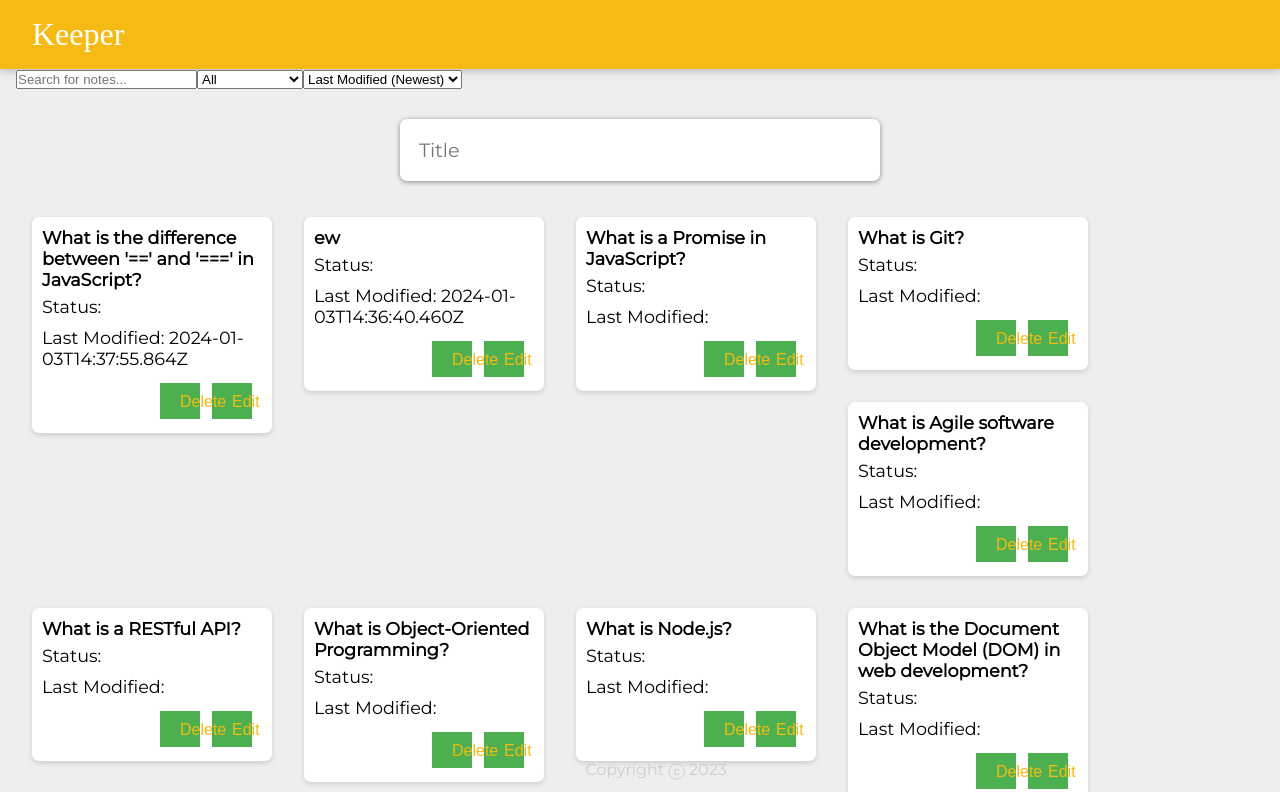
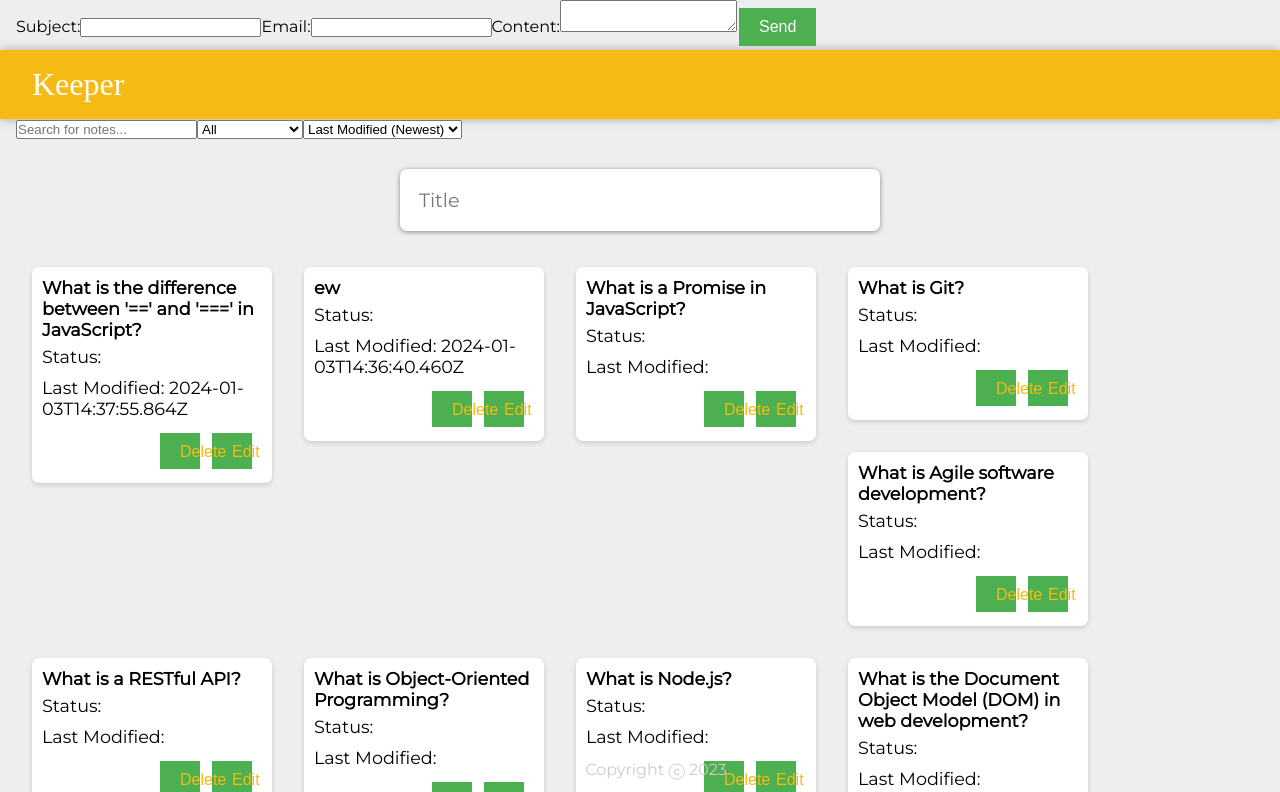
Before and after one commit to daufilataf/WebMobileAssignment3, a React (Create React App) app: page / in a window 1280 px wide. Shown: the top 792 px of the page. Built offline with nearby package versions, Linux system fonts and the light colour scheme; data requests are answered from the project's data file; a web font is replaced by a local one.

Commit message:
Added contact page part

```diff
--- a/db.json
+++ b/db.json
@@ -1,4 +1,18 @@
 {
+  "messages": [
+    {
+      "subject": "Regarding your website",
+      "email": "user@example.com",
+      "content": "I have a question about your website.",
+      "id": 1
+    },
+    {
+      "subject": "Review Canceled",
+      "email": "fdfd@outlook",
+      "content": "e4rerer",
+      "id": 2
+    }
+  ],
   "flashcards": [
     {
       "question": "What is the difference between '==' and '===' in JavaScript?",
--- /dev/null
+++ b/messages.json
@@ -0,0 +1,3 @@
+{
+  "messages": []
+}
--- a/package.json
+++ b/package.json
@@ -3,13 +3,14 @@
   "version": "0.1.0",
   "private": true,
   "dependencies": {
-
     "@testing-library/jest-dom": "^5.17.0",
     "@testing-library/react": "^13.4.0",
     "@testing-library/user-event": "^13.5.0",
     "antd": "^5.12.7",
+    "cors": "^2.8.5",
     "react": "^18.2.0",
     "react-dom": "^18.2.0",
+    "react-router-dom": "^6.21.1",
     "react-scripts": "5.0.1",
     "web-vitals": "^2.1.4"
   },
--- a/src/components/App.jsx
+++ b/src/components/App.jsx
@@ -3,6 +3,8 @@ import Header from "./Header";
 import Footer from "./Footer";
 import Note from "./Note";
 import CreateArea from "./CreateArea";
+import Contact from './Contact';
+
 
 function App() {
   const [notes, setNotes] = useState([]);
@@ -114,6 +116,8 @@ function App() {
 
   return (
     <div>
+            <Contact />
+
       <Header />
       <input
         type="text"
--- a/src/components/Contact.jsx
+++ b/src/components/Contact.jsx
@@ -0,0 +1,100 @@
+import React, { useState } from 'react';
+
+function Contact() {
+  const [formData, setFormData] = useState({
+    subject: '',
+    email: '',
+    content: '',
+  });
+
+  const [messageSent, setMessageSent] = useState(false);
+
+  const handleChange = (e) => {
+    const { name, value } = e.target;
+    setFormData((prevData) => ({
+      ...prevData,
+      [name]: value,
+    }));
+  };
+
+  const handleSubmit = (e) => {
+    e.preventDefault();
+
+    // Prepare the message data
+    const messageData = {
+      subject: formData.subject,
+      email: formData.email,
+      content: formData.content,
+    };
+
+    // Send the message data to the JSON server
+    fetch('http://localhost:3001/messages', {
+        method: 'POST',
+        headers: {
+          'Content-Type': 'application/json',
+        },
+        body: JSON.stringify(messageData),
+      })
+        .then((response) => {
+          if (response.status === 201) {
+            // Message sent successfully
+            setMessageSent(true);
+          } else if (response.status === 404) {
+            // Handle 404 error (Not Found)
+            console.error('Error: Not Found');
+          } else {
+            // Handle other errors
+            console.error('Error:', response.statusText);
+          }
+        })
+        .catch((error) => {
+          console.error('Network Error:', error);
+        });
+  };
+
+  return (
+    <div>
+      {messageSent ? (
+        <div>
+          <h2>Message Sent</h2>
+          <p>Thank you for contacting us!</p>
+        </div>
+      ) : (
+        <form onSubmit={handleSubmit}>
+          <label>
+            Subject:
+            <input
+              type="text"
+              name="subject"
+              value={formData.subject}
+              onChange={handleChange}
+              required
+            />
+          </label>
+          <label>
+            Email:
+            <input
+              type="email"
+              name="email"
+              value={formData.email}
+              onChange={handleChange}
+              required
+            />
+          </label>
+          <label>
+            Content:
+            <textarea
+              name="content"
+              value={formData.content}
+              onChange={handleChange}
+              required
+            />
+          </label>
+          <button type="submit">Send</button>
+        </form>
+      )}
+    </div>
+  );
+}
+
+export default Contact;
```
Also changed, not shown: src/Questions.js (renamed from src/components/Questions.js), 1 other file (tests, documents, lock files or other folders).
